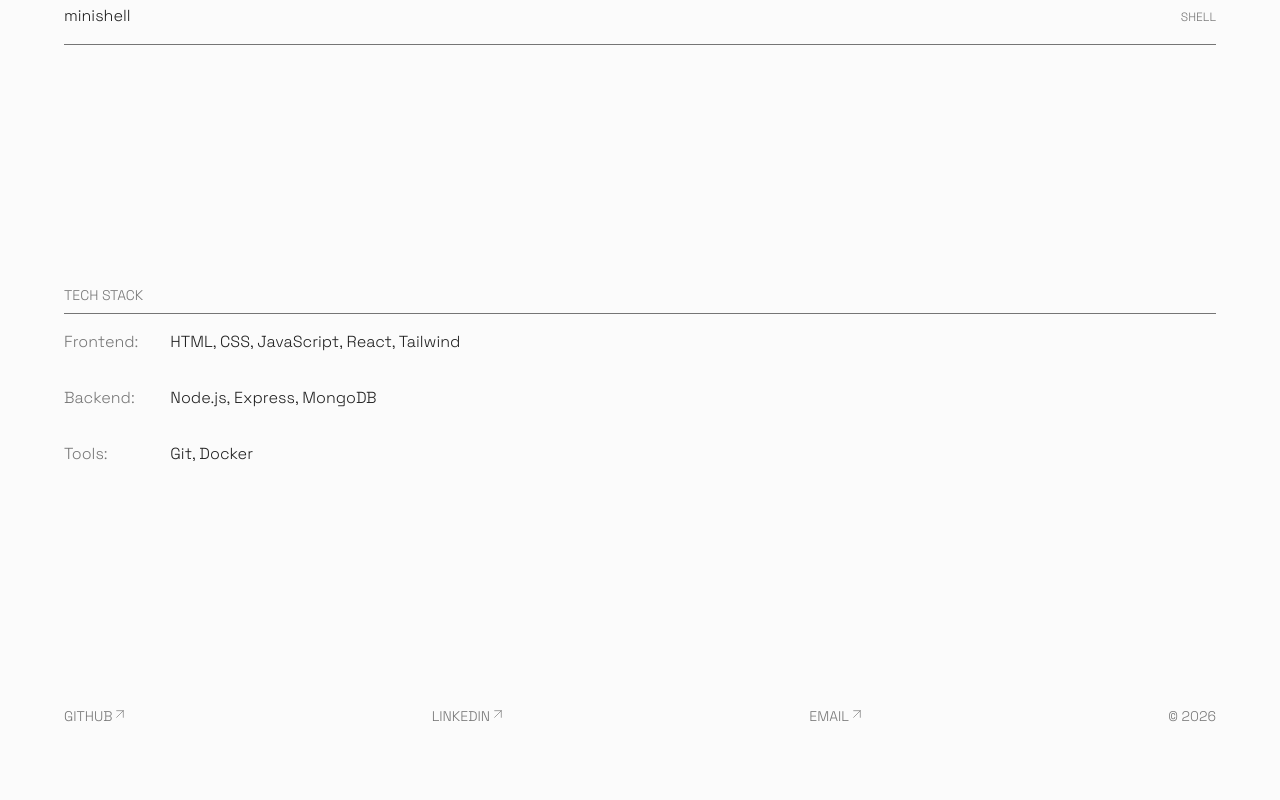
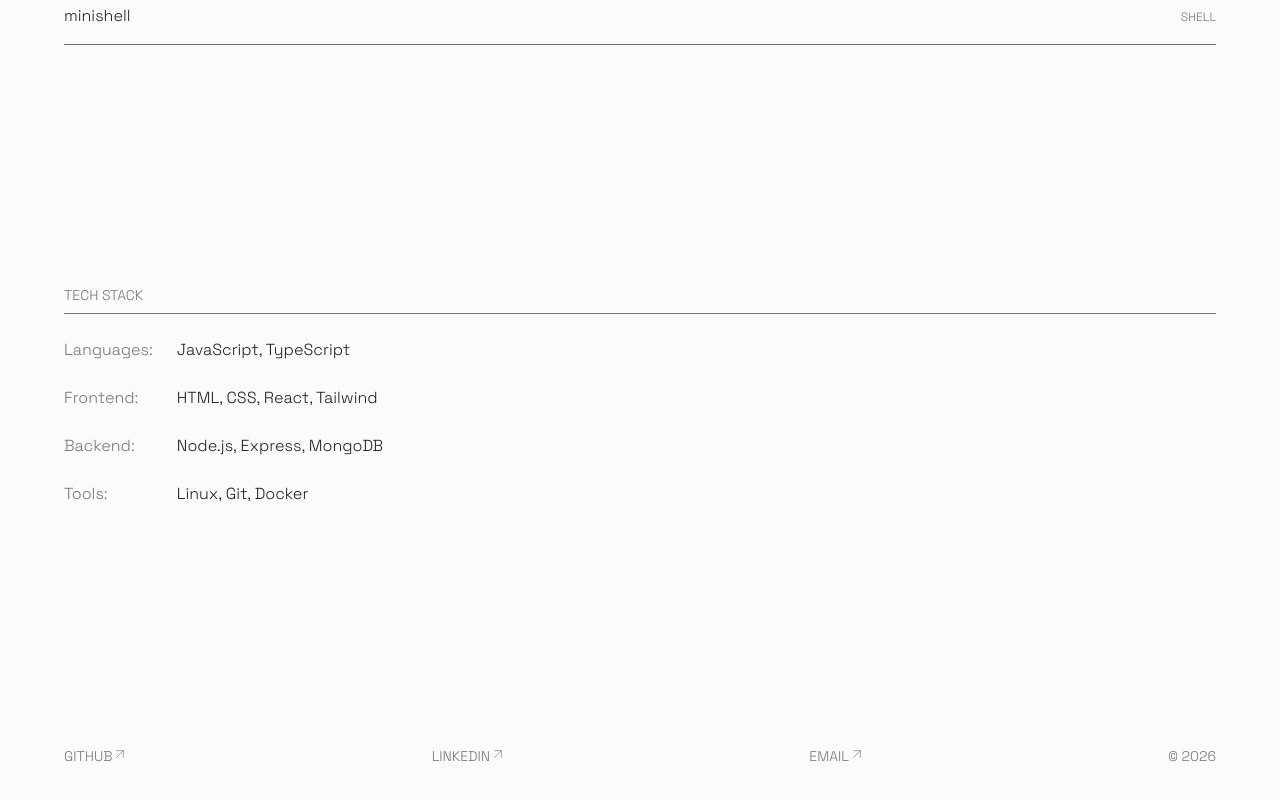
Before and after one commit to s-gas/portfolio, a React (Vite) app: page / in a window 1280 px wide. Shown: the part 874-1674 px from the top of the page. Before the commit the page ends 1640 px from the top, so only its background shows below. Built offline with nearby package versions, Linux system fonts and the light colour scheme.

Commit message:
Add languages section in tech stack

```diff
--- a/src/components/Stack.tsx
+++ b/src/components/Stack.tsx
@@ -4,13 +4,15 @@ const Stack = () => {
       <div className="border-b border-secondary pb-2 mt-60">
         <h2 className="text-secondary text-sm">TECH STACK</h2>
       </div>
-      <div className="grid grid-cols-1 sm:grid-cols-[auto_1fr] gap-2 sm:gap-8 pt-4">
+      <div className="grid grid-cols-1 sm:grid-cols-[auto_1fr] gap-2 sm:gap-6 pt-6">
+        <div className="text-secondary">Languages: </div>
+        <div className="mb-4 sm:mb-0">JavaScript, TypeScript</div>
         <div className="text-secondary">Frontend: </div>
-        <div className="mb-4 sm:mb-0">HTML, CSS, JavaScript, React, Tailwind</div>
+        <div className="mb-4 sm:mb-0">HTML, CSS, React, Tailwind</div>
         <div className="text-secondary">Backend: </div>
         <div className="mb-4 sm:mb-0">Node.js, Express, MongoDB</div>
         <div className="text-secondary">Tools: </div>
-        <div className="mb-4 sm:mb-0">Git, Docker</div>
+        <div className="mb-4 sm:mb-0">Linux, Git, Docker</div>
       </div>
     </section>
   );
```
